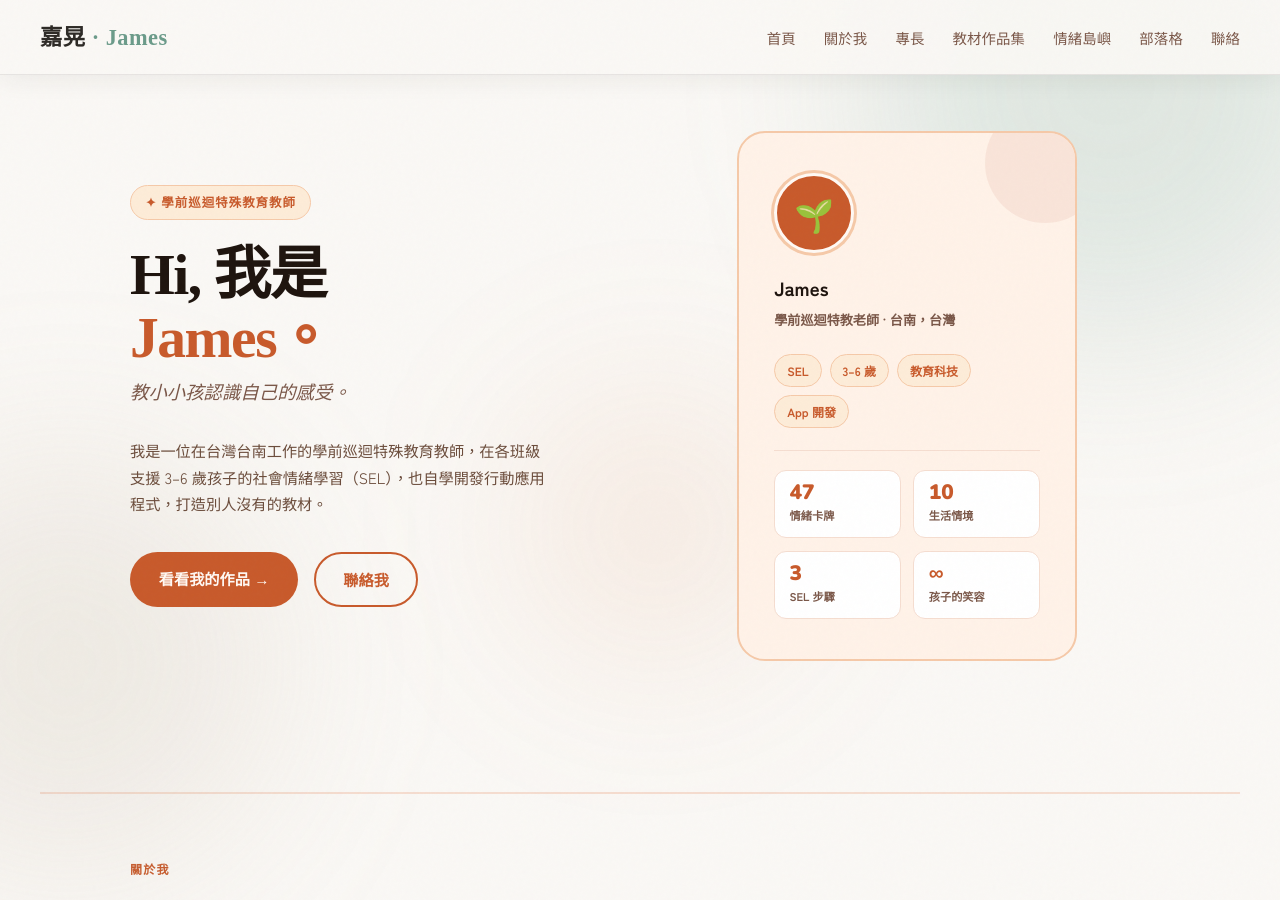
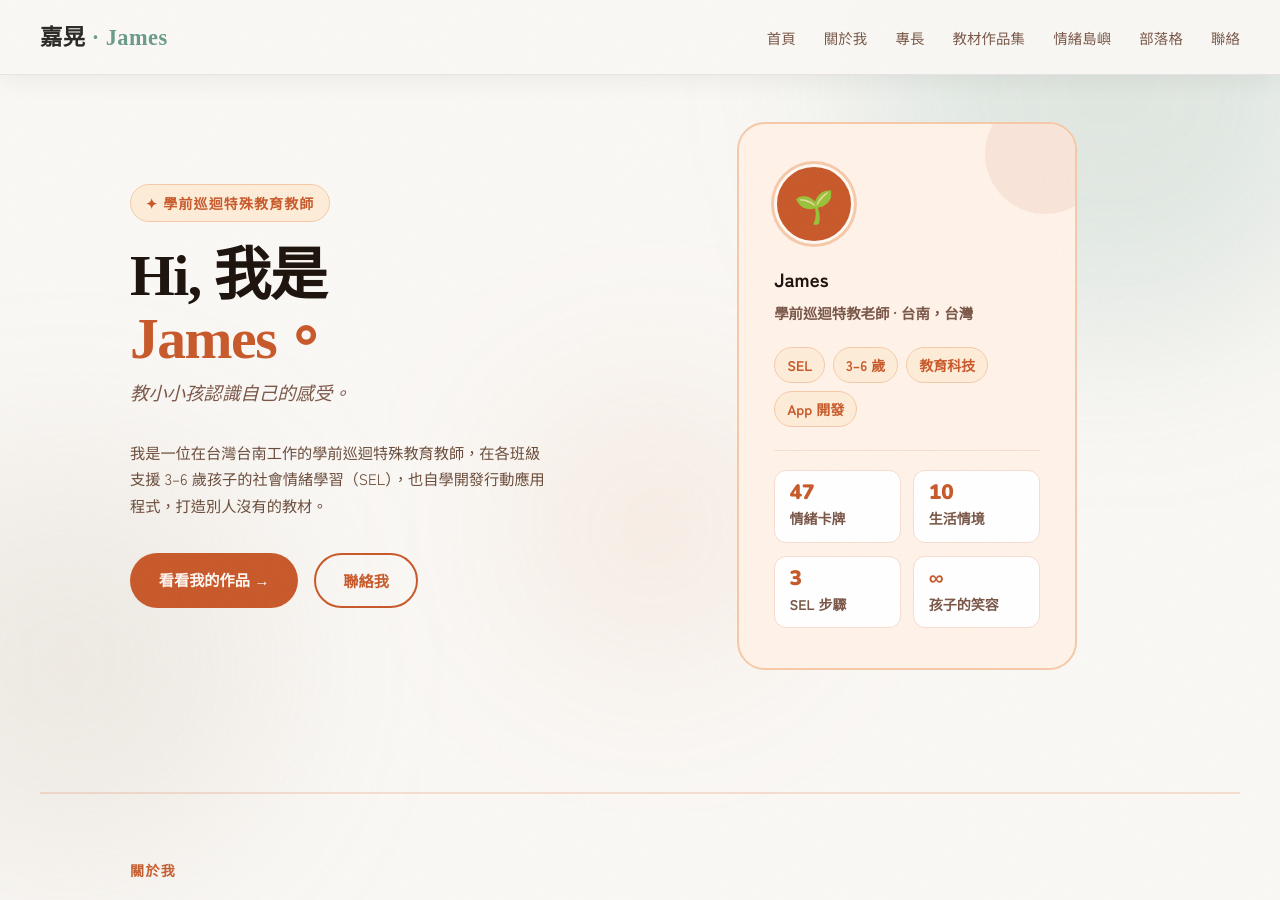
Before and after one commit to gahanglee/gahanglee.github.io, a Jekyll site: the page built from index.html, in a window 1280 px wide and 900 px high. Built offline with Jekyll 4.4.1, drawn with Linux system fonts in a browser that asks for light colours.

Commit message:
Adjust font sizes in index.html for better readability
Updated font sizes for various elements to improve readability.

```diff
--- a/index.html
+++ b/index.html
@@ -38,7 +38,7 @@ title: 首頁
     display: inline-block;
     background: var(--orange-light);
     color: var(--orange);
-    font-size: 0.78rem;
+    font-size: 0.875rem;
     font-weight: 700;
     letter-spacing: 0.08em;
     text-transform: uppercase;
@@ -63,17 +63,17 @@ title: 首頁
   .hero-card::before { content: ""; position: absolute; top: -30px; right: -30px; width: 120px; height: 120px; border-radius: 50%; background: var(--warm-divider); opacity: 0.6; }
   .avatar-circle { width: 80px; height: 80px; border-radius: 50%; background: var(--orange); display: flex; align-items: center; justify-content: center; font-size: 2rem; margin-bottom: 1.2rem; border: 3px solid var(--cream); box-shadow: 0 0 0 3px var(--orange-border); }
   .card-name { font-size: 1.2rem; font-weight: 900; color: var(--text-dark); margin-bottom: 0.2rem; }
-  .card-role { font-size: 0.82rem; color: var(--text-muted); font-weight: 600; margin-bottom: 1.4rem; }
+  .card-role { font-size: 0.9rem; color: var(--text-muted); font-weight: 600; margin-bottom: 1.4rem; }
   .card-tags { display: flex; flex-wrap: wrap; gap: 0.5rem; }
-  .hp-tag { background: var(--orange-light); color: var(--orange); font-size: 0.75rem; font-weight: 700; padding: 0.3rem 0.75rem; border-radius: 99px; border: 1px solid var(--orange-border); }
+  .hp-tag { background: var(--orange-light); color: var(--orange); font-size: 0.875rem; font-weight: 700; padding: 0.3rem 0.75rem; border-radius: 99px; border: 1px solid var(--orange-border); }
   .card-stats { display: grid; grid-template-columns: 1fr 1fr; gap: 0.8rem; margin-top: 1.4rem; padding-top: 1.2rem; border-top: 1.5px solid var(--warm-divider); }
   .stat-box { background: white; border-radius: 12px; padding: 0.7rem 0.9rem; border: 1px solid var(--warm-divider); }
   .stat-num { font-size: 1.3rem; font-weight: 900; color: var(--orange); line-height: 1; }
-  .stat-label { font-size: 0.7rem; color: var(--text-muted); font-weight: 600; margin-top: 0.2rem; }
+  .stat-label { font-size: 0.875rem; color: var(--text-muted); font-weight: 600; margin-top: 0.2rem; }
 
   /* ── SECTIONS ── */
   .hp-section { max-width: 1100px; margin: 0 auto; padding: 4rem 2.5rem; }
-  .section-eyebrow { font-size: 0.75rem; font-weight: 700; letter-spacing: 0.1em; text-transform: uppercase; color: var(--orange); margin-bottom: 0.6rem; }
+  .section-eyebrow { font-size: 0.875rem; font-weight: 700; letter-spacing: 0.1em; text-transform: uppercase; color: var(--orange); margin-bottom: 0.6rem; }
   .hp-section-title { font-size: clamp(1.6rem, 3vw, 2.2rem); font-weight: 900; letter-spacing: -0.5px; color: var(--text-dark); margin-bottom: 0.5rem; }
   .hp-section-sub { font-family: "Noto Serif TC", serif; font-style: italic; color: var(--text-muted); font-size: 1rem; margin-bottom: 2.5rem; }
   .hp-divider { height: 1.5px; background: var(--warm-divider); margin: 0 2.5rem; }
@@ -85,7 +85,7 @@ title: 首頁
   .bubble:hover { border-color: var(--orange); transform: translateY(-3px); }
   .bubble-icon { font-size: 1.8rem; margin-bottom: 0.5rem; }
   .bubble-title { font-size: 0.88rem; font-weight: 700; color: var(--text-dark); margin-bottom: 0.2rem; }
-  .bubble-desc { font-size: 0.78rem; color: var(--text-muted); line-height: 1.5; }
+  .bubble-desc { font-size: 0.875rem; color: var(--text-muted); line-height: 1.5; }
   .bubble.tall { grid-row: span 2; display: flex; flex-direction: column; justify-content: center; background: var(--warm-bg); }
 
   /* ── EMOTION WHEEL ── */
@@ -96,14 +96,14 @@ title: 首頁
   .info-emoji { font-size: 2.4rem; margin-bottom: 0.4rem; line-height: 1; }
   .info-name { font-size: 1.4rem; font-weight: 900; color: var(--text-dark); margin-bottom: 0.25rem; }
   .info-name-zh { font-size: 1rem; font-weight: 700; color: var(--orange); margin-bottom: 0.5rem; }
-  .info-desc { font-size: 0.82rem; color: var(--text-muted); line-height: 1.6; }
-  .wheel-hint { font-size: 0.78rem; color: var(--text-hint); margin-top: 1rem; }
+  .info-desc { font-size: 0.9rem; color: var(--text-muted); line-height: 1.6; }
+  .wheel-hint { font-size: 0.875rem; color: var(--text-hint); margin-top: 1rem; }
   .strategy-tags { display: flex; flex-wrap: wrap; gap: 0.4rem; justify-content: center; margin-top: 0.6rem; }
-  .stag { background: var(--orange-light); color: var(--orange); font-size: 0.7rem; font-weight: 700; padding: 0.25rem 0.65rem; border-radius: 99px; border: 1px solid var(--orange-border); }
+  .stag { background: var(--orange-light); color: var(--orange); font-size: 0.875rem; font-weight: 700; padding: 0.25rem 0.65rem; border-radius: 99px; border: 1px solid var(--orange-border); }
 
   /* ── WORKS ── */
   .filters { display: flex; gap: 0.5rem; flex-wrap: wrap; margin-bottom: 1.8rem; }
-  .filter-btn { background: white; border: 1.5px solid var(--warm-divider); color: var(--text-muted); font-size: 0.78rem; font-weight: 700; padding: 0.35rem 1rem; border-radius: 99px; cursor: pointer; transition: all 0.18s; }
+  .filter-btn { background: white; border: 1.5px solid var(--warm-divider); color: var(--text-muted); font-size: 0.875rem; font-weight: 700; padding: 0.35rem 1rem; border-radius: 99px; cursor: pointer; transition: all 0.18s; }
   .filter-btn:hover { border-color: var(--orange); color: var(--orange); }
   .filter-btn.active { background: var(--orange); border-color: var(--orange); color: white; }
   .works-grid { display: grid; grid-template-columns: repeat(auto-fill, minmax(300px, 1fr)); gap: 1.2rem; }
@@ -112,12 +112,12 @@ title: 首頁
   .work-card.featured { background: var(--warm-bg); border-color: var(--orange-border); }
   .work-top { display: flex; justify-content: space-between; align-items: flex-start; margin-bottom: 1rem; }
   .work-icon { width: 48px; height: 48px; border-radius: 14px; display: flex; align-items: center; justify-content: center; font-size: 1.5rem; flex-shrink: 0; }
-  .cat-badge { font-size: 0.65rem; font-weight: 700; text-transform: uppercase; letter-spacing: 0.07em; padding: 0.25rem 0.65rem; border-radius: 99px; }
+  .cat-badge { font-size: 0.875rem; font-weight: 700; text-transform: uppercase; letter-spacing: 0.07em; padding: 0.25rem 0.65rem; border-radius: 99px; }
   .work-title { font-size: 1rem; font-weight: 900; color: var(--text-dark); margin-bottom: 0.4rem; }
-  .work-desc { font-size: 0.8rem; color: var(--text-mid); line-height: 1.65; flex: 1; margin-bottom: 1rem; }
-  .work-chip { background: var(--orange-light); color: var(--orange); font-size: 0.68rem; font-weight: 700; padding: 0.2rem 0.55rem; border-radius: 99px; border: 1px solid var(--orange-border); }
-  .work-footer { display: flex; justify-content: space-between; align-items: center; padding-top: 0.8rem; border-top: 1px solid var(--warm-divider); font-size: 0.72rem; font-weight: 700; color: var(--text-hint); }
-  .work-link { color: var(--orange); font-size: 0.78rem; font-weight: 700; background: var(--orange-light); padding: 0.25rem 0.7rem; border-radius: 99px; border: 1px solid var(--orange-border); cursor: pointer; transition: background 0.15s; text-decoration: none; }
+  .work-desc { font-size: 0.9rem; color: var(--text-mid); line-height: 1.65; flex: 1; margin-bottom: 1rem; }
+  .work-chip { background: var(--orange-light); color: var(--orange); font-size: 0.875rem; font-weight: 700; padding: 0.2rem 0.55rem; border-radius: 99px; border: 1px solid var(--orange-border); }
+  .work-footer { display: flex; justify-content: space-between; align-items: center; padding-top: 0.8rem; border-top: 1px solid var(--warm-divider); font-size: 0.875rem; font-weight: 700; color: var(--text-hint); }
+  .work-link { color: var(--orange); font-size: 0.875rem; font-weight: 700; background: var(--orange-light); padding: 0.25rem 0.7rem; border-radius: 99px; border: 1px solid var(--orange-border); cursor: pointer; transition: background 0.15s; text-decoration: none; }
   .work-link:hover { background: var(--orange-border); }
 
   /* ── CONTACT BLOCK ── */
```
